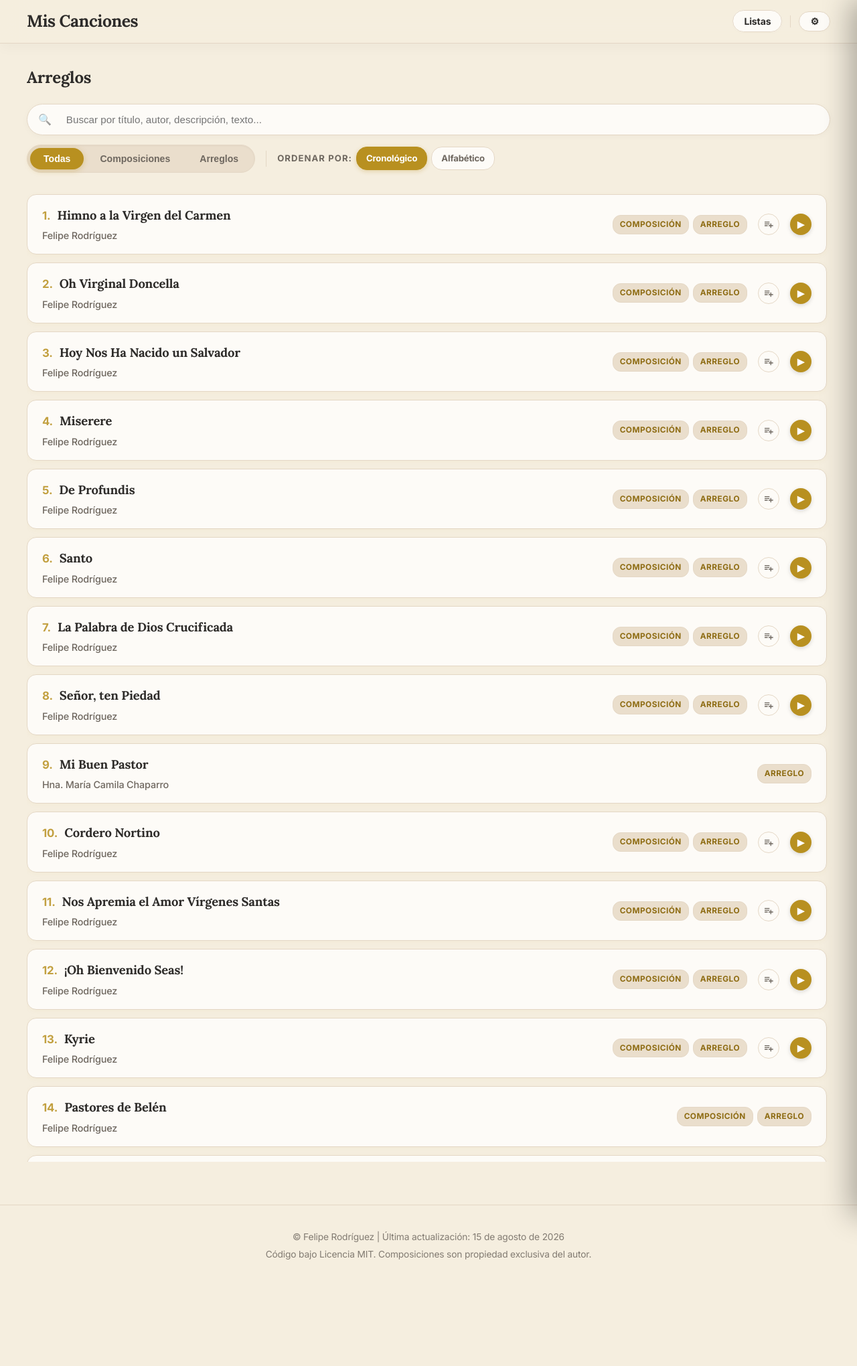
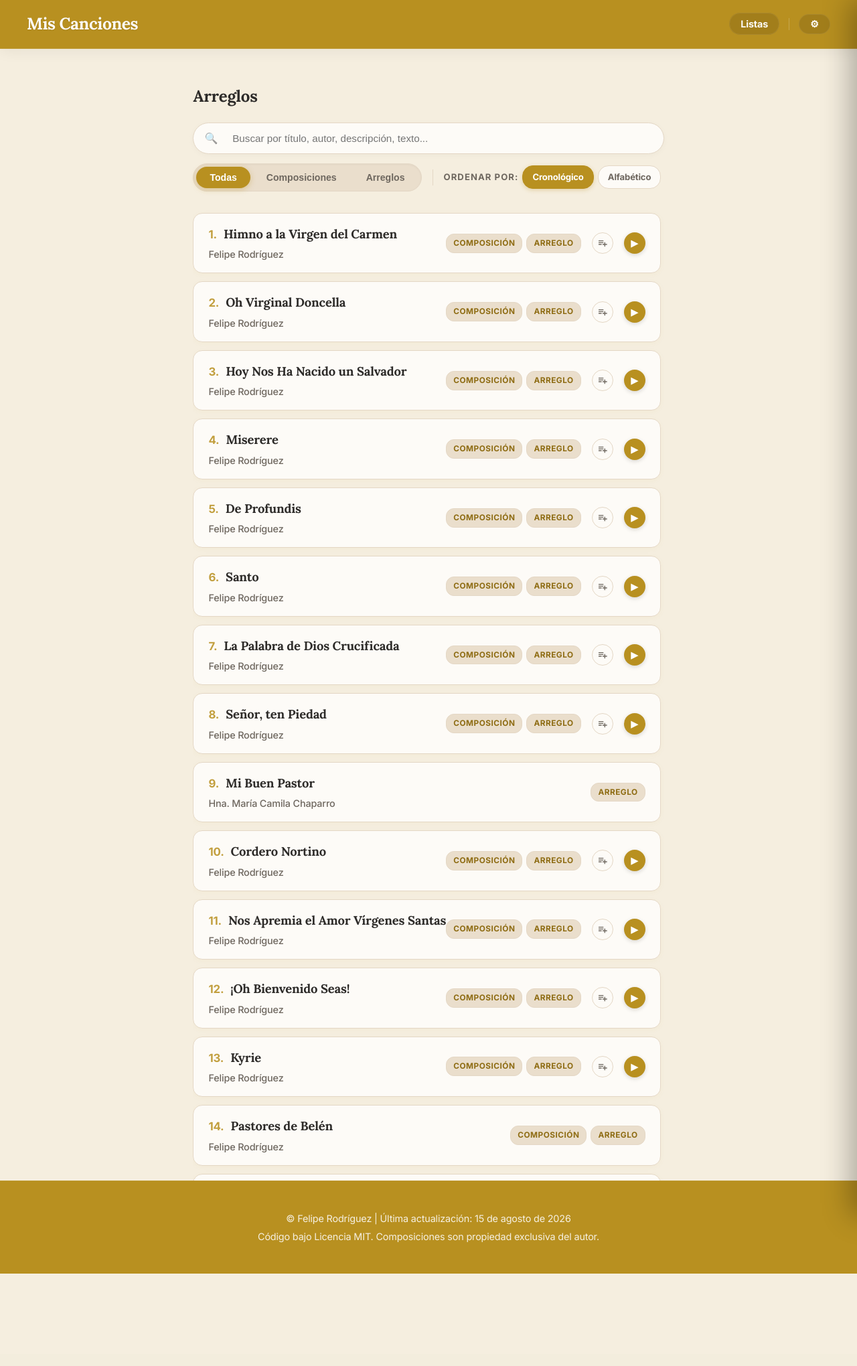
Before and after one commit to feliperodriguezborquez/mi_musica_app, a Flask app: page /arreglos in a window 1280 px wide. Shown: the whole page at 67% size. After the commit the page ends 1902 px from the top, so only its background shows below. Run offline with Flask 3, Linux system fonts and the light colour scheme; some libraries are stand-ins or nearby versions.

Commit message:
style: restaurar cabecera y pie de página clásicos con sticky footer pegado abajo

```diff
--- a/static/style.css
+++ b/static/style.css
@@ -11,12 +11,12 @@
     --color-tag-texto: #8e6c13;  /* Texto de etiqueta */
     --color-borde: #e4d7c5;      /* Borde cálido */
 
-    /* Variables de Estructura - Vidrio Esmerilado & Minimalismo */
-    --color-header-bg: rgba(245, 238, 223, 0.85);
-    --color-header-texto: var(--color-texto);
-    --color-header-btn-bg: var(--color-blanco);
-    --color-footer-bg: transparent;
-    --color-footer-texto: var(--color-texto-secundario);
+    /* Variables de Estructura Clásicas */
+    --color-header-bg: var(--color-principal);
+    --color-header-texto: var(--color-blanco);
+    --color-header-btn-bg: var(--color-boton-nav);
+    --color-footer-bg: var(--color-principal);
+    --color-footer-texto: var(--color-blanco);
     --color-btn-bg: var(--color-principal);
     --color-btn-texto: var(--color-blanco);
     --color-btn-borde: transparent;
@@ -36,19 +36,20 @@
     --color-borde: #3f3936;
 
     /* Variables de Estructura Ajustadas para Armonía */
-    --color-header-bg: rgba(31, 29, 27, 0.85);
-    --color-header-texto: var(--color-texto);
-    --color-header-btn-bg: var(--color-blanco);
-    --color-footer-bg: transparent;
+    --color-header-bg: #151312;
+    --color-header-texto: var(--color-principal);
+    --color-header-btn-bg: #2c2826;
+    --color-footer-bg: #151312;
     --color-footer-texto: var(--color-texto-secundario);
     --color-btn-bg: #2c2826;
+    --color-btn-texto: var(--color-principal);
     --color-btn-borde: var(--color-principal);
 }
-
 
 /* Estilos Generales */
 /* --- BARRAS DE SCROLL TEMÁTICAS (Cero resplandor en modo oscuro) --- */
 html {
+    height: 100%;
     scrollbar-width: thin;
     scrollbar-color: var(--color-boton-nav) var(--color-fondo);
 }
@@ -79,9 +80,16 @@ body {
     margin: 0;
     line-height: 1.6;
     letter-spacing: -0.01em;
+    min-height: 100vh;
+    display: flex;
+    flex-direction: column;
     padding-bottom: 110px; /* Evita que el reproductor flotante cubra el contenido inferior */
-}
-
+    box-sizing: border-box;
+}
+
+main, #pjax-container {
+    flex: 1 0 auto;
+}
 
 h1, h2, h3, h4, h5, h6, .brand-logo {
     font-family: 'Lora', serif;
@@ -95,77 +103,66 @@ h1, h2, h3, h4, h5, h6, .brand-logo {
 }
 
 header {
-    position: sticky;
-    top: 0;
-    z-index: 1000;
     background-color: var(--color-header-bg);
     color: var(--color-header-texto);
-    padding: 0.75rem 0;
+    padding: 1rem 0;
     margin-bottom: 2rem;
-    backdrop-filter: blur(20px);
-    -webkit-backdrop-filter: blur(20px);
-    box-shadow: 0 4px 20px rgba(0, 0, 0, 0.04);
-    border-bottom: 1px solid var(--color-borde);
+    box-shadow: 0 4px 20px rgba(0,0,0,0.06);
+    border-bottom: 1px solid rgba(255, 255, 255, 0.1);
 }
 nav { display: flex; justify-content: space-between; align-items: center; }
 .brand-logo {
     font-size: 1.55em;
     font-weight: 700;
-    color: var(--color-texto);
+    color: var(--color-header-texto);
     text-decoration: none;
     letter-spacing: -0.02em;
-    display: inline-flex;
-    align-items: center;
-    gap: 8px;
-    transition: opacity 0.2s;
-}
-.brand-logo:hover {
-    opacity: 0.85;
-}
-nav ul { list-style: none; margin: 0; padding: 0; display: flex; align-items: center; gap: 10px; }
+    text-shadow: 0 1px 2px rgba(0,0,0,0.1);
+}
+nav ul { list-style: none; margin: 0; padding: 0; display: flex; align-items: center; gap: 12px; }
 nav ul li { margin-left: 0; }
 nav ul li > a,
 nav ul li > button.profile-btn {
-    color: var(--color-texto);
+    color: var(--color-header-texto);
     text-decoration: none;
     font-weight: 600;
-    font-size: 0.88rem;
-    transition: all 0.2s cubic-bezier(0.4, 0, 0.2, 1);
+    font-size: 0.90rem;
+    transition: all 0.25s cubic-bezier(0.4, 0, 0.2, 1);
     padding: 7px 16px;
     border-radius: 20px;
-    background-color: var(--color-blanco);
-    border: 1px solid var(--color-borde);
-    box-shadow: 0 1px 4px rgba(0, 0, 0, 0.02);
+    background-color: var(--color-header-btn-bg);
+    border: 1px solid rgba(255, 255, 255, 0.08);
 }
 nav ul li > a:hover,
 nav ul li > button.profile-btn:hover {
-    background-color: var(--color-tag-bg);
-    color: var(--color-principal);
-    border-color: var(--color-principal);
+    background-color: var(--color-acento);
+    color: #ffffff;
     transform: translateY(-1px);
-    box-shadow: 0 4px 10px rgba(184, 144, 32, 0.12);
+    box-shadow: 0 4px 10px rgba(0,0,0,0.1);
 }
 .nav-separator {
-    border-left: 1px solid var(--color-borde);
+    border-left: 1px solid rgba(255, 255, 255, 0.2);
     height: 18px;
     margin: 0 2px;
 }
 .nav-separator-thick {
-    border-left-color: var(--color-borde);
+    border-left-color: rgba(255, 255, 255, 0.5);
 }
 footer {
+    flex-shrink: 0;
     text-align: center;
-    margin-top: 4rem;
-    padding: 2rem 1rem;
-    background-color: transparent;
-    color: var(--color-texto-secundario);
-    border-top: 1px solid var(--color-borde);
+    margin-top: auto;
+    padding: 2.5rem 1rem;
+    background-color: var(--color-footer-bg);
+    color: var(--color-footer-texto);
+    border-top: 1px solid rgba(255, 255, 255, 0.1);
 }
 footer p {
     margin: 4px 0;
-    font-size: 0.86rem;
-    opacity: 0.85;
-}
+    font-size: 0.9rem;
+    opacity: 0.9;
+}
+
 
 .filter-container { margin-bottom: 24px; }
 .search-bar {
```
